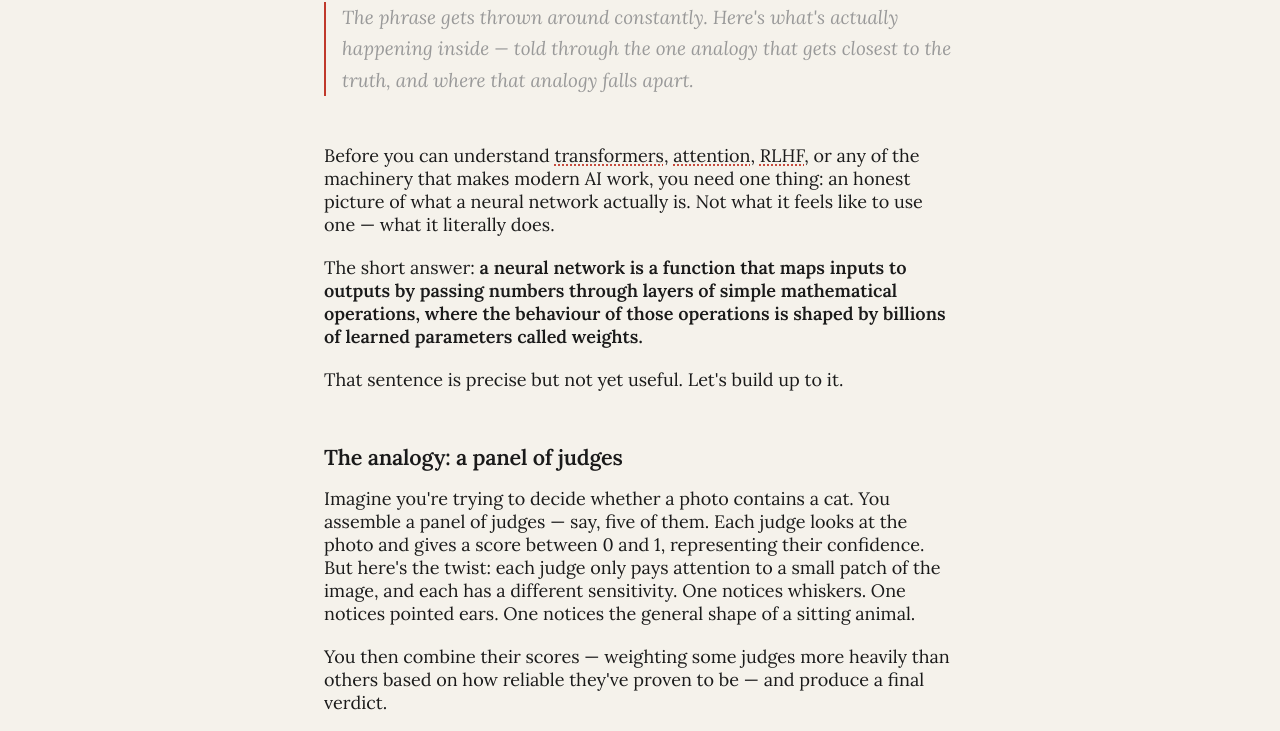
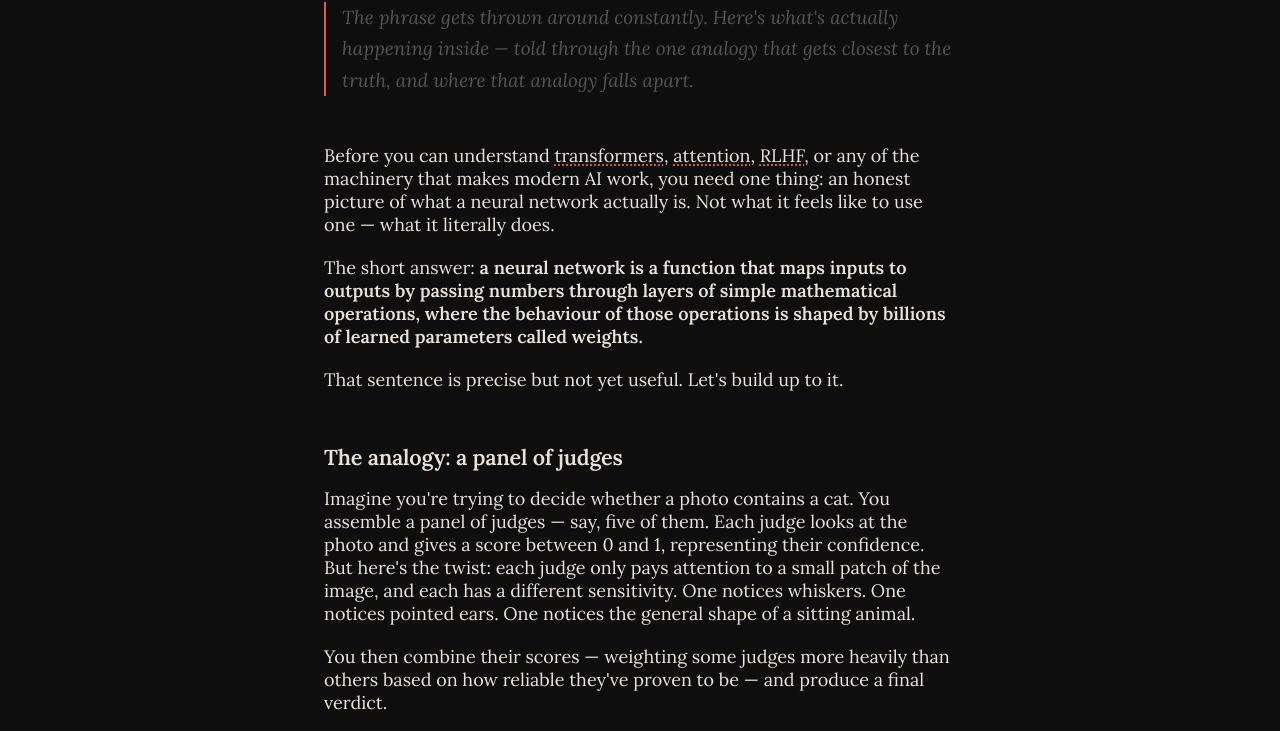
Before and after one commit to emmett-arthur/inside-the-black-box, a plain HTML site: page docs/article-01-neural-networks.html in a window 1280 px wide. Shown: the part 220-951 px from the top of the page. Drawn offline with Linux system fonts and the light colour scheme.

Commit message:
Default to dark mode

```diff
--- a/docs/article-01-neural-networks.html
+++ b/docs/article-01-neural-networks.html
@@ -4,7 +4,7 @@
 <meta charset="UTF-8">
 <meta name="viewport" content="width=device-width, initial-scale=1.0">
 <title>What is a Neural Network? — Inside the Black Box</title>
-<script>(function(){var t=localStorage.getItem('bb_theme');if(t)document.documentElement.setAttribute('data-theme',t);}());</script>
+<script>(function(){var t=localStorage.getItem('bb_theme')||'dark';document.documentElement.setAttribute('data-theme',t);}());</script>
 <link rel="preconnect" href="https://fonts.googleapis.com">
 <link href="https://fonts.googleapis.com/css2?family=Lora:ital,wght@0,400;0,600;1,400&family=IBM+Plex+Mono:wght@300;400;500&display=swap" rel="stylesheet">
 <link rel="stylesheet" href="assets/styles.css">
```
Also changed, not shown: docs/article-02-backprop-and-gradient-descent.html (+1 -1 lines), docs/article-03-what-is-a-parameter.html (+1 -1 lines), docs/index.html (+1 -1 lines).
